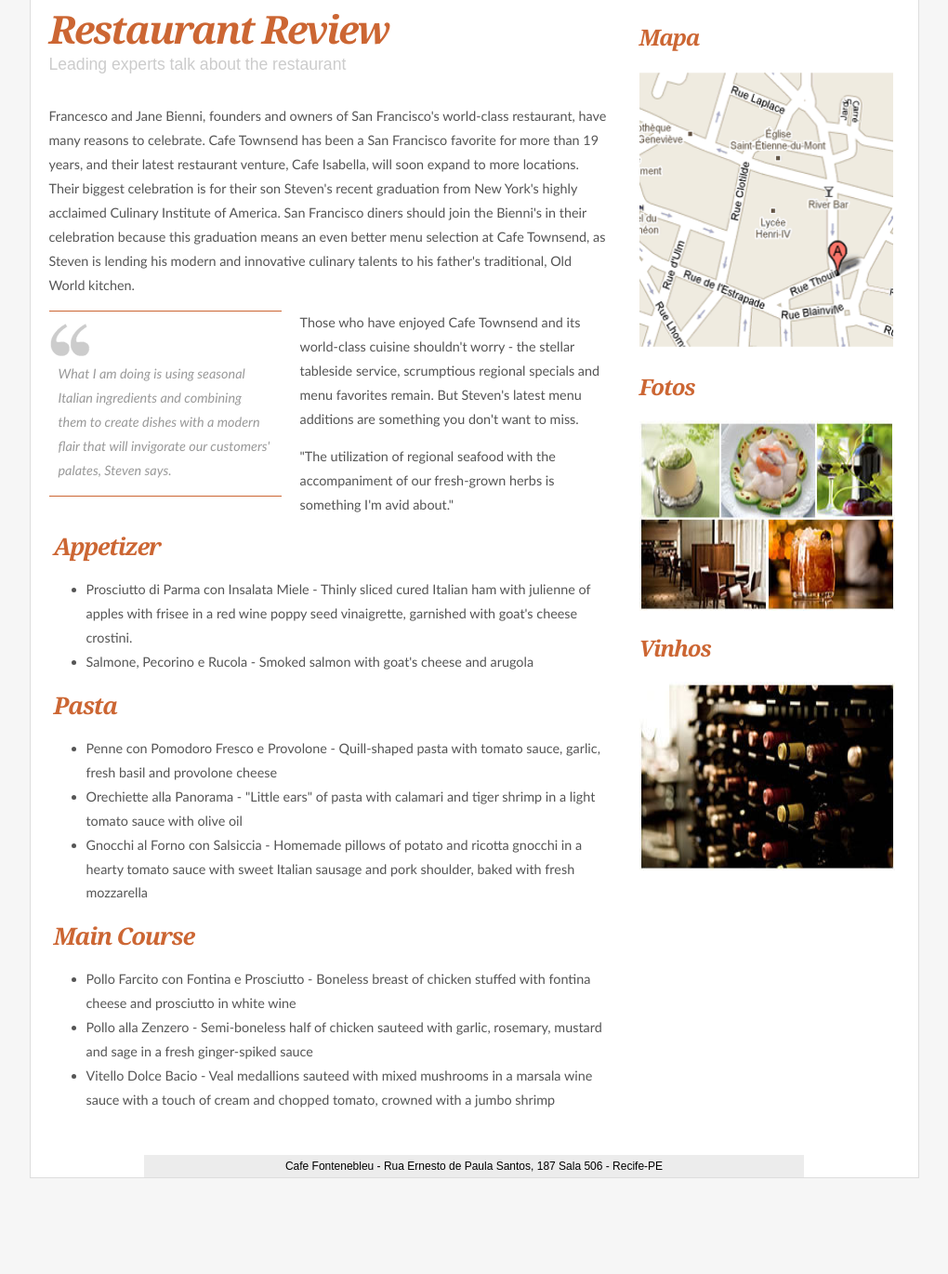
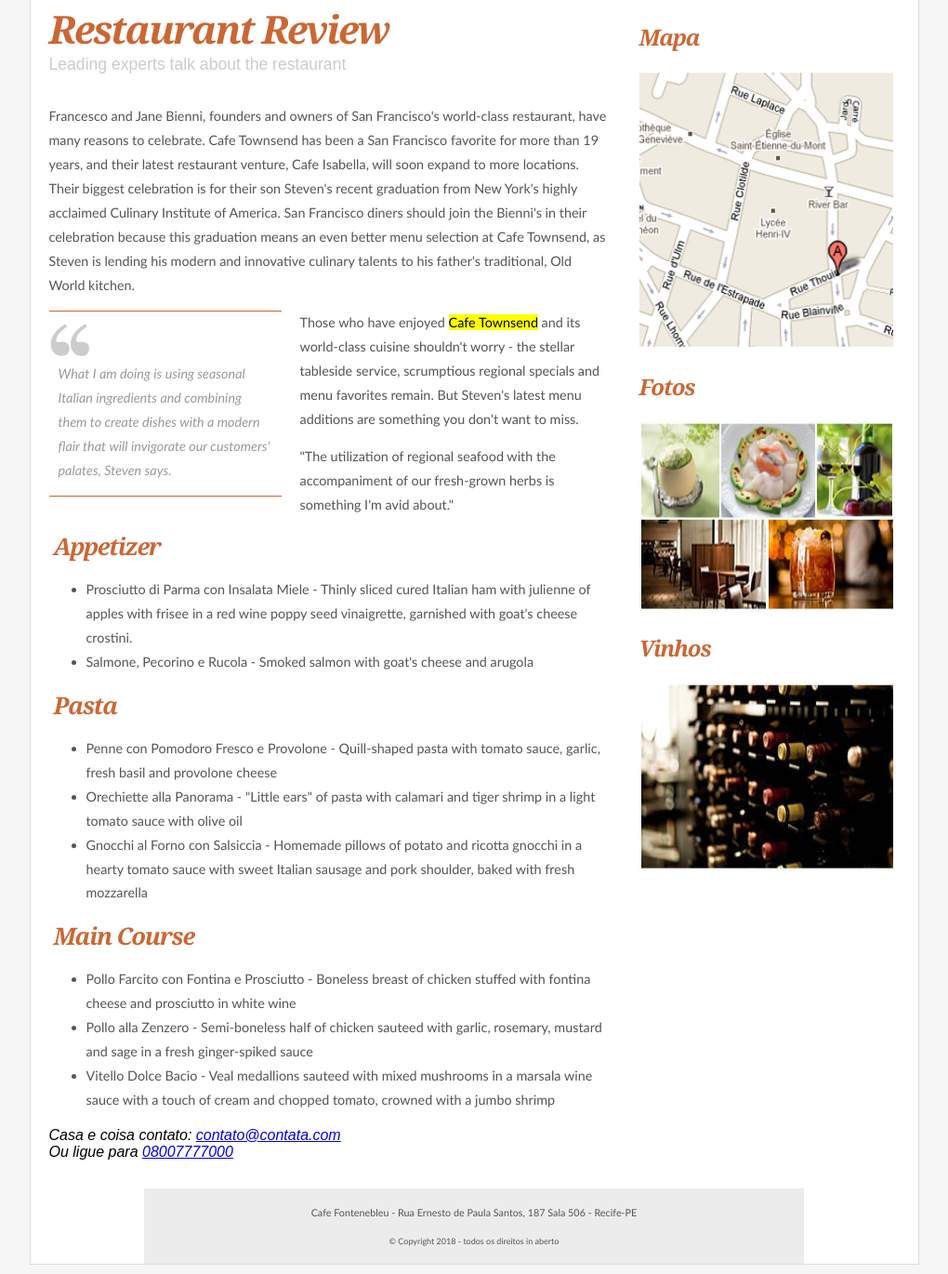
Before and after one commit to enosFrancisco/curso-html, a plain HTML site: page unidade10/exercicio/index.html in a window 1280 px wide. Shown: the part 164-1534 px from the top of the page at 93% size, without its empty margins (130-1150 px from the left). Before the commit the page ends 1441 px from the top, so only its background shows below. Drawn offline with Linux system fonts and the light colour scheme.

Commit message:
Utilização do 'small', 'address' e 'mark'

```diff
--- a/unidade10/exercicio/index.html
+++ b/unidade10/exercicio/index.html
@@ -91,7 +91,7 @@
                     </p>
                 </aside>
 
-                <p>Those who have enjoyed Cafe Townsend and its world-class cuisine shouldn't worry - the stellar tableside service, scrumptious regional specials and menu favorites remain. But Steven's latest menu additions are something you don't want to miss.</p>
+                <p>Those who have enjoyed <mark>Cafe Townsend</mark> and its world-class cuisine shouldn't worry - the stellar tableside service, scrumptious regional specials and menu favorites remain. But Steven's latest menu additions are something you don't want to miss.</p>
                 <p>&quot;The utilization of regional seafood with the accompaniment of our fresh-grown herbs is something I'm avid about.&quot;</p>
 
                 <h4>Appetizer</h4>
@@ -112,6 +112,9 @@
                     <li>Pollo alla Zenzero - Semi-boneless half of chicken sauteed with garlic, rosemary, mustard and sage in a fresh ginger-spiked sauce</li>
                     <li>Vitello Dolce Bacio - Veal medallions sauteed with mixed mushrooms in a marsala wine sauce with a touch of cream and chopped tomato, crowned with a jumbo shrimp</li>
                 </ul>
+
+                <address>Casa e coisa contato: <a href="contato@contata.com">contato@contata.com</a> </address>
+                <address>Ou ligue para <a href="08007777000">08007777000</a> </address>
             </article>
 
             <div id="apoio">
@@ -131,7 +134,10 @@
                 </section>
             </div>
 
-            <footer>Cafe Fontenebleu - Rua Ernesto de Paula Santos, 187 Sala 506 - Recife-PE</footer>
+            <footer>
+                <p>Cafe Fontenebleu - Rua Ernesto de Paula Santos, 187 Sala 506 - Recife-PE</p>
+                <p><small>&copy; Copyright 2018 - todos os direitos in aberto</p></small>
+            </footer>
 
         </main>
     </body>
```
